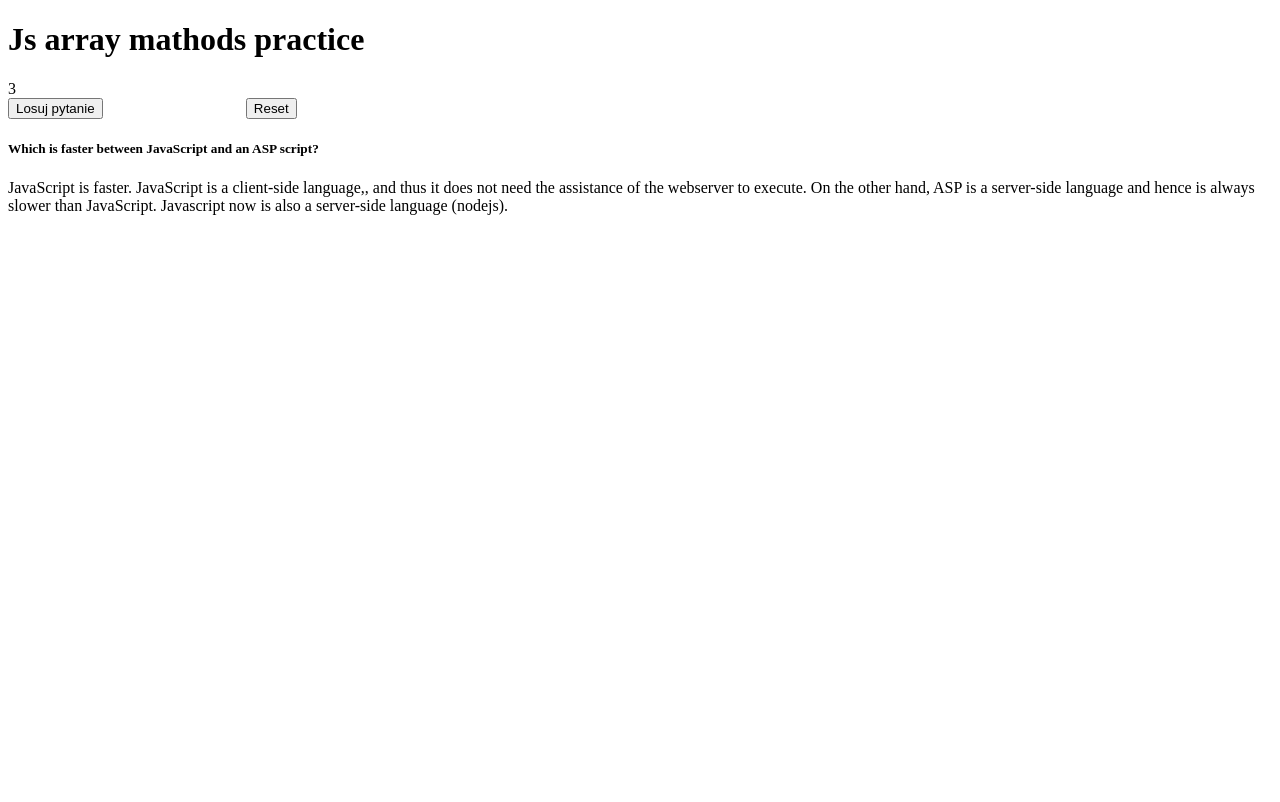
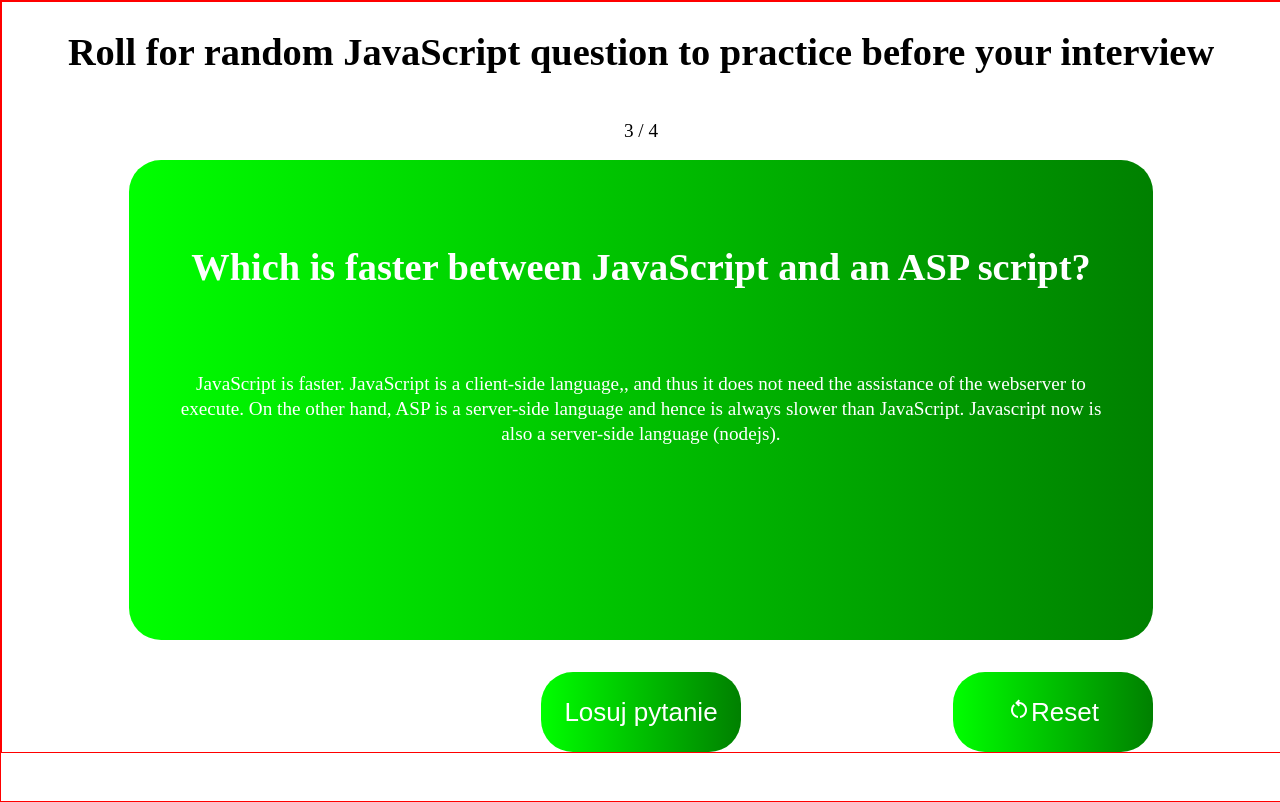
Before and after one commit to rafal19987/Random-Javascript-Interview-Questions-APP, a plain HTML site: page index.html in a window 1280 px wide. Both pictures are taken after a click on the button "Losuj pytanie". Drawn offline with nearby package versions, Linux system fonts and the light colour scheme; a web font is replaced by a local one.

Commit message:
Style and refactoring

```diff
--- a/index.html
+++ b/index.html
@@ -5,18 +5,47 @@
     <meta http-equiv="X-UA-Compatible" content="IE=edge" />
     <meta name="viewport" content="width=device-width, initial-scale=1.0" />
     <title>Document</title>
+    <link rel="preconnect" href="https://fonts.googleapis.com" />
+    <link rel="preconnect" href="https://fonts.gstatic.com" crossorigin />
+    <link
+      href="https://fonts.googleapis.com/css2?family=Solway&display=swap"
+      rel="stylesheet"
+    />
+    <link
+      rel="stylesheet"
+      href="https://fonts.googleapis.com/css2?family=Material+Symbols+Outlined:opsz,wght,FILL,GRAD@20..48,100..700,0..1,-50..200"
+    />
+    <link rel="stylesheet" href="style.css" />
     <script src="script.js" defer></script>
   </head>
   <body>
-    <h1>Js array mathods practice</h1>
     <div id="container">
-      <div id="leftQuestions" style="visibility: hidden"></div>
+      <header>
+        <h1>
+          Roll for random JavaScript question to practice before your interview
+        </h1>
+      </header>
+
+
+        <div id="leftQuestions"></div>
+        <main class="main">
+          <div class="pullOver">
+            <h1>Wyczerpałeś pulę pytań!</h1>
+            <h3>Zresetuj Pytania</h3>
+          </div>
+          <div class="questionField">
+              <h1 class="questionTitle"></h3>
+              <p class="questionDescription"></p>
+          </div>
+        </main>
+
+
       <div id="buttons">
-        <button id="getQuestion">Losuj pytanie</button>
-        <button id="startOver" style="visibility: hidden">
-          Rozpocznij od nowa
+        <button id="startOver" class="button">Rozpocznij od nowa</button>
+        <button id="getQuestion" class="button">Losuj pytanie</button>
+        <button id="reset" class="button">
+          <span class="material-symbols-outlined"> restart_alt </span>Reset
         </button>
-        <button id="reset" style="visibility: hidden">Reset</button>
       </div>
     </div>
   </body>
--- a/script.js
+++ b/script.js
@@ -1,13 +1,13 @@
+const pullOverField = document.querySelector('.pullOver');
 const getQuestionBtn = document.querySelector('#getQuestion');
 const startOverBtn = document.querySelector('#startOver');
 const resetBtn = document.querySelector('#reset');
 const remainingQuestionCounter = document.querySelector('#leftQuestions');
 remainingQuestionCounter.innerHTML = 0;
 
-const isNull = 0;
-const section = document.createElement('section');
-const title = document.createElement('h5');
-const description = document.createElement('p');
+const section = document.querySelector('.questionField');
+const title = document.querySelector('.questionTitle');
+const description = document.querySelector('.questionDescription');
 
 const baseOfQuestions = [
   {
@@ -40,21 +40,25 @@ const getRandomIndex = () => {
 };
 
 const getQestionOfRandomIndex = () => {
-  if (currentPullOfQuestions.length !== isNull) {
-    let currentIndex = getRandomIndex();
-    let titleQuestion = currentPullOfQuestions[currentIndex].question;
-    let descriptionQuestion = currentPullOfQuestions[currentIndex].answare;
-    remainingQuestionCounter.innerHTML = `${currentPullOfQuestions.length - 1}`;
+  if (currentPullOfQuestions.length !== 0) {
+    pullOverField.style.visibility = 'hidden';
+    const currentIndex = getRandomIndex();
+    const titleQuestion = currentPullOfQuestions[currentIndex].question;
+    const descriptionQuestion = currentPullOfQuestions[currentIndex].answare;
+    remainingQuestionCounter.innerHTML = `${
+      currentPullOfQuestions.length - 1
+    } / ${baseOfQuestions.length}`;
     title.innerText = titleQuestion;
     description.innerText = descriptionQuestion;
-    section.appendChild(title);
+    /*     section.appendChild(title);
     section.appendChild(description);
-    container.appendChild(section);
-    doNotShowCurrentQuestionAgain();
+    container.appendChild(section); */
+    doNotShowCurrentQuestionAgain(currentIndex);
     makeElementVisible(resetBtn);
     makeElementVisible(remainingQuestionCounter);
   } else {
-    title.innerText = 'Wyczerpałeś pulę pytań';
+    // title.innerText = 'Wyczerpałeś pulę pytań';
+    pullOverField.style.visibility = 'visible';
     description.innerText = '';
     makeElementVisible(startOverBtn);
     makeElementHidden(getQuestionBtn);
@@ -71,8 +75,7 @@ const doNotShowCurrentQuestionAgain = (currentIndex) => {
 
 const resetQuestions = () => {
   currentPullOfQuestions = [...baseOfQuestions];
-  remainingQuestionCounter.innerHTML = `${currentPullOfQuestions.length}`;
-  // currentPullOfQuestions = [...baseOfQuestions];
+  remainingQuestionCounter.innerHTML = `${currentPullOfQuestions.length} / ${baseOfQuestions.length}`;
   title.innerText = '';
   description.innerText = '';
 };
--- /dev/null
+++ b/style.css
@@ -0,0 +1,104 @@
+html {
+  font-size: 100%;
+  box-sizing: border-box;
+}
+
+body {
+  padding: 0;
+  margin: 0;
+  font-family: 'Solway', serif;
+  font-weight: 400;
+  font-size: 1.2rem;
+  line-height: 1.3;
+  border: 1px solid red;
+  width: 100vw;
+  height: 100vh;
+  overflow: hidden;
+}
+
+#container {
+  display: flex;
+  flex-direction: column;
+  align-items: center;
+  justify-content: center;
+  border: 1px solid red;
+}
+
+.main,
+.pullOver {
+  color: white;
+  display: flex;
+  align-items: center;
+  background: linear-gradient(to left, green, lime);
+  border-radius: 2rem;
+  min-height: 30rem;
+  text-align: center;
+  width: 80vw;
+  overflow: hidden;
+  flex-direction: column;
+  justify-content: center;
+}
+
+.pullOver {
+  visibility: hidden;
+  position: absolute;
+}
+
+#leftQuestions {
+  display: flex;
+  justify-content: center;
+  margin: 1rem 0 1rem 0;
+}
+
+.questionField {
+  display: flex;
+  justify-content: space-around;
+  flex-direction: column;
+  height: 25rem;
+  text-align: center;
+  padding: 0 3rem 0 3rem;
+}
+
+section {
+  height: 10rem;
+}
+
+.question {
+  height: 5rem;
+}
+/*
+.questionTitle {
+  display: flex;
+  flex-direction: column;
+  align-content: flex-start;
+} */
+
+.questionDescription {
+  height: 12rem;
+  display: flex;
+  flex-direction: column;
+  align-content: flex-start;
+}
+
+#buttons {
+  display: flex;
+  justify-content: space-between;
+  margin-top: 2rem;
+  width: 80vw;
+}
+
+.button {
+  font-size: 26px;
+  height: 80px;
+  width: 200px;
+  border: none;
+  border-radius: 32px;
+  background: linear-gradient(to left, green, lime);
+  color: white;
+}
+
+#reset,
+#startOver,
+#leftQuestions {
+  visibility: hidden;
+}
```
